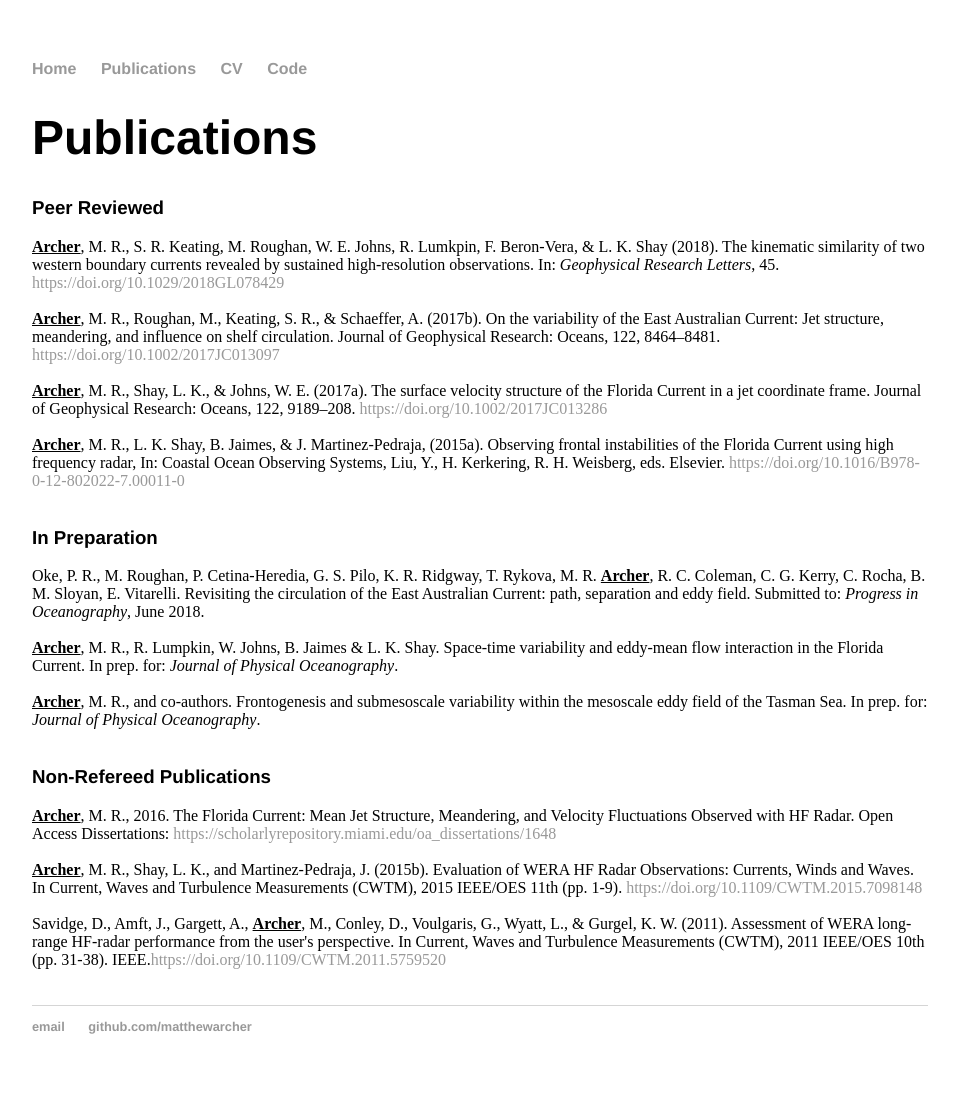
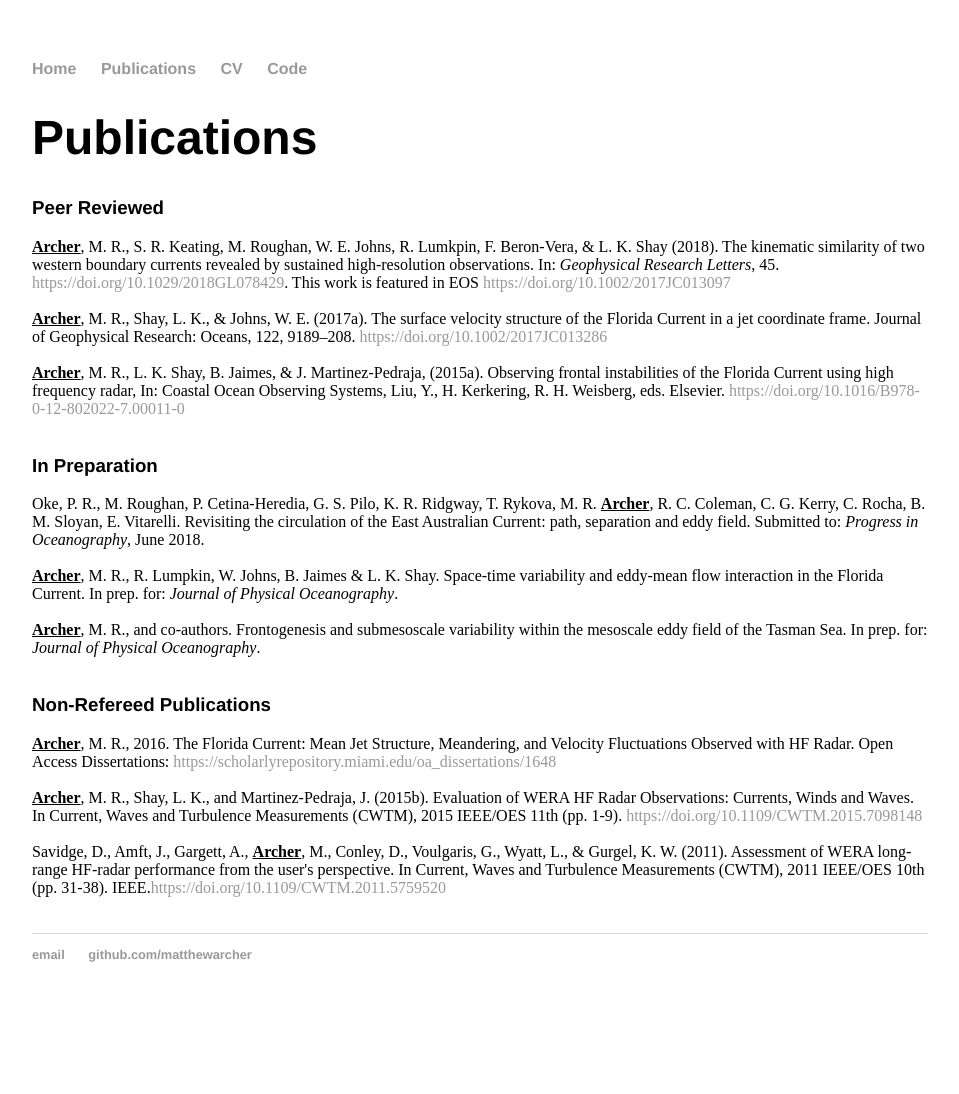
Before and after one commit to matthewarcher/matthewarcher.github.io, a Jekyll site: the page built from publications/index.html, in a window 1280 px wide. Shown: the whole page, without its empty margins (160-1119 px from the left). Built offline with Jekyll 4.4.1, drawn with Linux system fonts in a browser that asks for light colours; after the commit the page ends 1022 px from its top, so only the background shows below that.

Commit message:
Update index.html

```diff
--- a/publications/index.html
+++ b/publications/index.html
@@ -6,7 +6,7 @@
 	<h1>Publications</h1>
 
 	<font face = "helvetica"><h3>Peer Reviewed</h3></font>
-	<b><u>Archer</u></b>, M. R., S. R. Keating, M. Roughan, W. E. Johns, R. Lumkpin, F. Beron-Vera, & L. K. Shay (2018). The kinematic similarity of two western boundary currents revealed by sustained high-resolution observations. In: <i>Geophysical Research Letters</i>, 45. <a href="https://doi.org/10.1029/2018GL078429" target="_blank">https://doi.org/10.1029/2018GL078429</a><br><br>
+	<b><u>Archer</u></b>, M. R., S. R. Keating, M. Roughan, W. E. Johns, R. Lumkpin, F. Beron-Vera, & L. K. Shay (2018). The kinematic similarity of two western boundary currents revealed by sustained high-resolution observations. In: <i>Geophysical Research Letters</i>, 45. <a href="https://doi.org/10.1029/2018GL078429" target="_blank">https://doi.org/10.1029/2018GL078429</a>. This work is featured in EOS <a href="https://eos.org/editor-highlights/energetics-of-western-boundary-current-surface-flows-are-similar" target="_blank>Editors Highlights</a>.<br><br>
 	<b><u>Archer</u></b>, M. R., Roughan, M., Keating, S. R., & Schaeffer, A. (2017b). On the variability of the East Australian Current: Jet structure, meandering, and influence on shelf circulation. Journal of Geophysical Research: Oceans, 122, 8464–8481. <a href="https://doi.org/10.1002/2017JC013097" target="_blank">https://doi.org/10.1002/2017JC013097</a><br>
 	<br><u><b>Archer</u></b>, M. R., Shay, L. K., & Johns, W. E. (2017a). The surface velocity structure of the Florida Current in a jet coordinate frame. Journal of Geophysical Research: Oceans, 122, 9189–208. <a href="https://doi.org/10.1002/2017JC013286" target="_blank">https://doi.org/10.1002/2017JC013286</a><br>
 	<br><u><b>Archer</u></b>, M. R., L. K. Shay, B. Jaimes, & J. Martinez-Pedraja, (2015a). Observing frontal instabilities of the Florida Current using high frequency radar, In: Coastal Ocean Observing Systems, Liu, Y., H. Kerkering, R. H. Weisberg, eds.  Elsevier. <a href="https://doi.org/10.1016/B978-0-12-802022-7.00011-0" target="_blank">https://doi.org/10.1016/B978-0-12-802022-7.00011-0</a><br><br>
```
